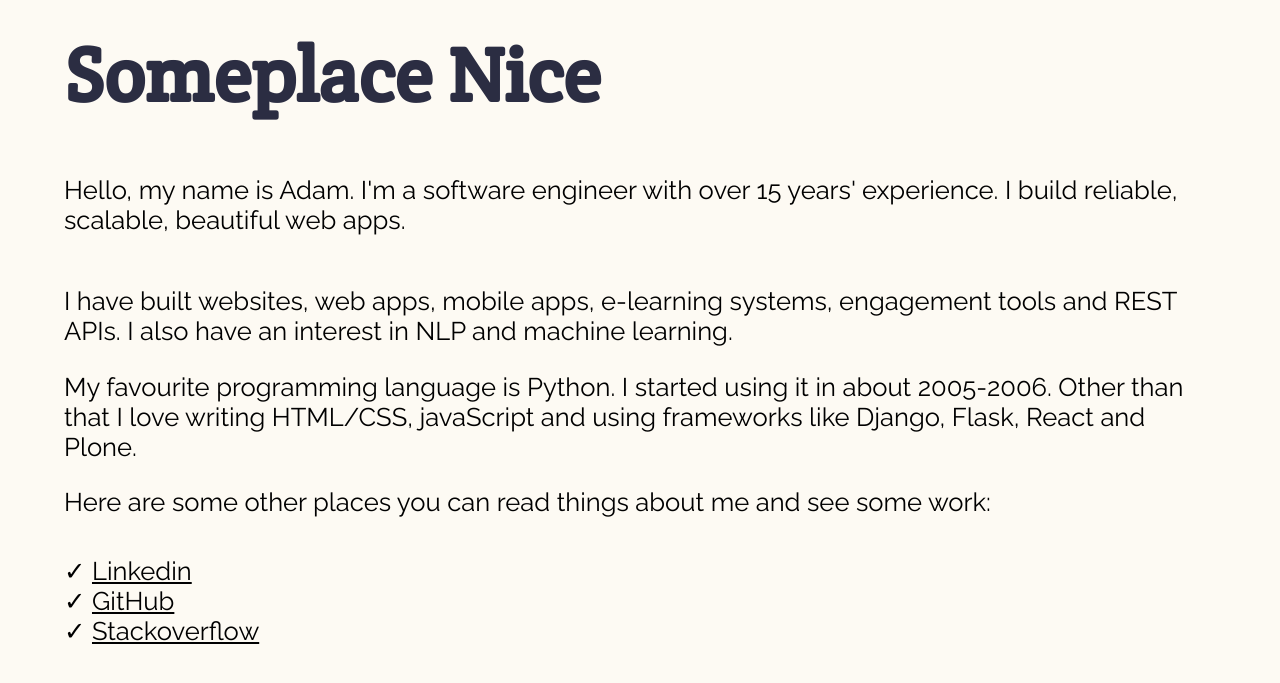
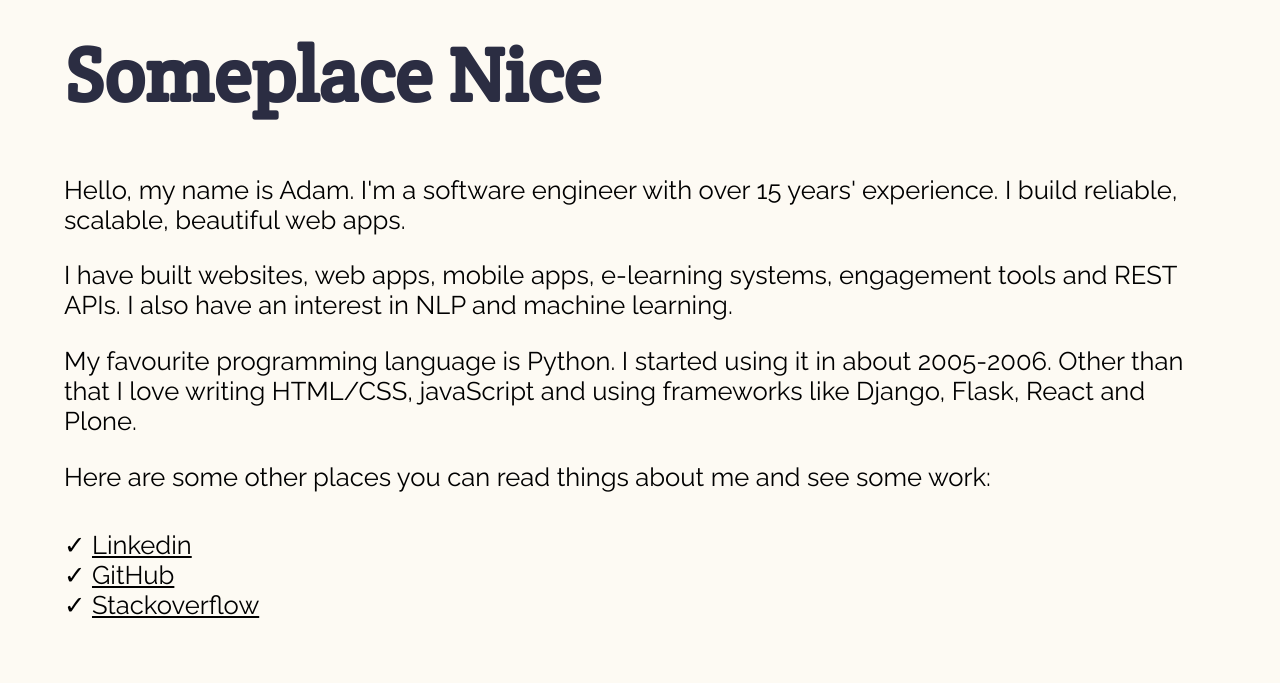
Before and after one commit to adamcheasley/adamcheasley.github.io, a Jekyll site: the page index.html, which Jekyll copies as it is, in a window 1280 px wide. Shown: the top 683 px of the page. Built offline with Jekyll 4.4.1, drawn with Linux system fonts in a browser that asks for light colours.

```diff
--- a/index.html
+++ b/index.html
@@ -22,7 +22,7 @@
   <body>
     <h1>Someplace Nice</h1>
 
-    <p>Hello, my name is Adam. I'm a software engineer with over 15 years' experience. I build reliable, scalable, beautiful web apps. <p>
+    <p>Hello, my name is Adam. I'm a software engineer with over 15 years' experience. I build reliable, scalable, beautiful web apps. </p>
 
     <p>I have built websites, web apps, mobile apps, e-learning systems, engagement tools and REST APIs. I also have an interest in NLP and machine learning.</p>
     <p>My favourite programming language is Python. I started using it in about 2005-2006. Other than that I love writing HTML/CSS, javaScript and using frameworks like Django, Flask, React and Plone.</p>
```
